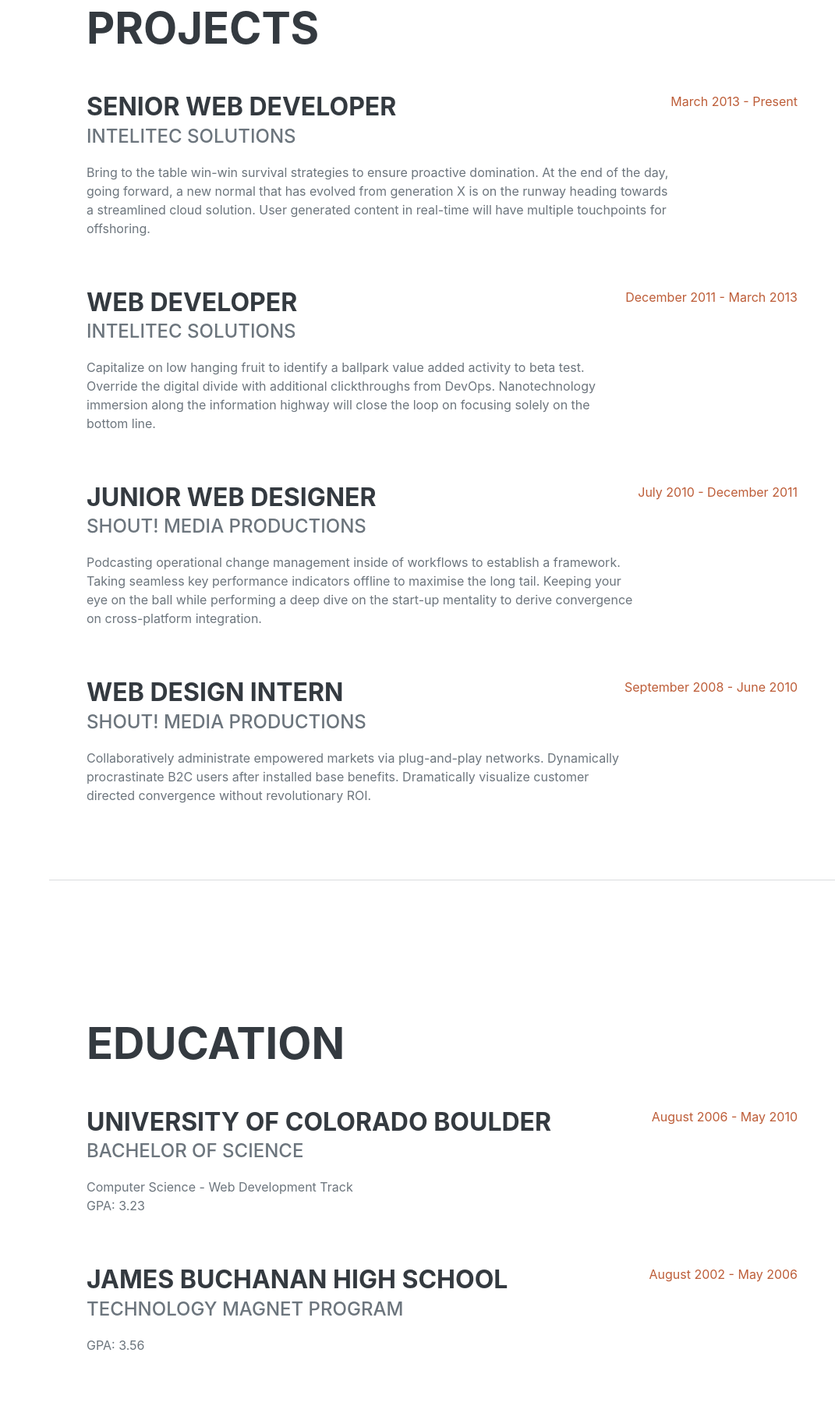
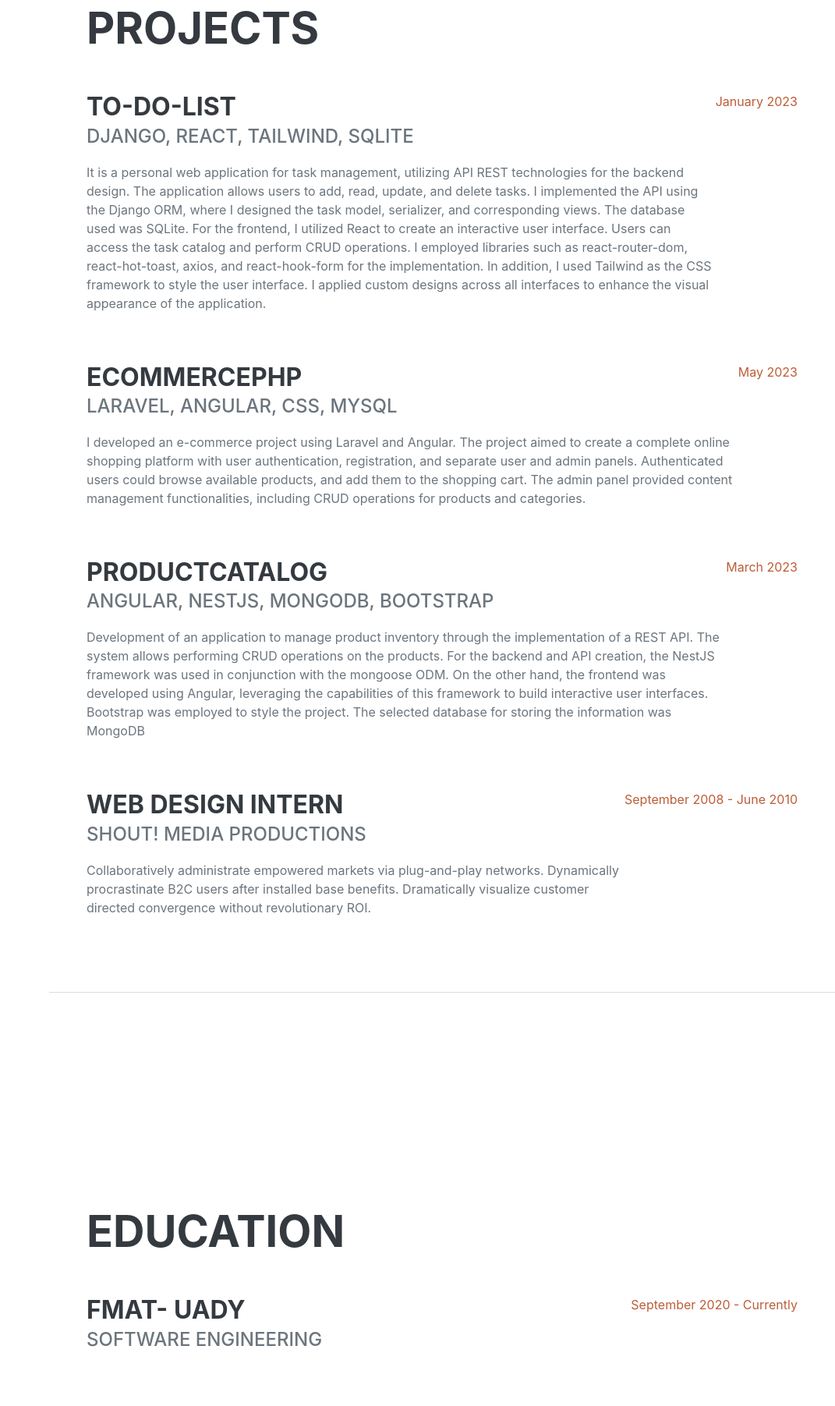
Before and after one commit to JulianChan123/CV, a plain HTML site: page index.html in a window 1280 px wide. Shown: the part 878-2681 px from the top of the page at 78% size, without its empty margins (209-1280 px from the left). Drawn offline with nearby package versions, Linux system fonts and the light colour scheme; a web font is replaced by a local one.

Commit message:
information updated

```diff
--- a/index.html
+++ b/index.html
@@ -27,7 +27,6 @@
                     <li class="nav-item"><a class="nav-link js-scroll-trigger" href="#experience">Projects</a></li>
                     <li class="nav-item"><a class="nav-link js-scroll-trigger" href="#education">Education</a></li>
                     <li class="nav-item"><a class="nav-link js-scroll-trigger" href="#skills">Skills</a></li>
-                    <li class="nav-item"><a class="nav-link js-scroll-trigger" href="#interests">Interests</a></li>
                     <li class="nav-item"><a class="nav-link js-scroll-trigger" href="#awards">Awards</a></li>
                 </ul>
             </div>
@@ -61,27 +60,31 @@
                     <h2 class="mb-5">Projects</h2>
                     <div class="d-flex flex-column flex-md-row justify-content-between mb-5">
                         <div class="flex-grow-1">
-                            <h3 class="mb-0">Senior Web Developer</h3>
-                            <div class="subheading mb-3">Intelitec Solutions</div>
-                            <p>Bring to the table win-win survival strategies to ensure proactive domination. At the end of the day, going forward, a new normal that has evolved from generation X is on the runway heading towards a streamlined cloud solution. User generated content in real-time will have multiple touchpoints for offshoring.</p>
+                            <h3 class="mb-0">To-do-list</h3>
+                            <div class="subheading mb-3">Django, React, Tailwind, SQlite</div>
+                            <p>It is a personal web application for task management, utilizing API REST technologies for the backend design. The application allows users to add, read, update, and delete tasks. I implemented the API using the Django ORM, where I designed the task model, serializer, and corresponding views. The database used was SQLite.
+                                For the frontend, I utilized React to create an interactive user interface. Users can access the task catalog and perform CRUD operations. I employed libraries such as react-router-dom, react-hot-toast, axios, and react-hook-form for the implementation.
+                                In addition, I used Tailwind as the CSS framework to style the user interface. I applied custom designs across all interfaces to enhance the visual appearance of the application.
+                                </p>
                         </div>
-                        <div class="flex-shrink-0"><span class="text-primary">March 2013 - Present</span></div>
+                        <div class="flex-shrink-0"><span class="text-primary">January 2023</span></div>
                     </div>
                     <div class="d-flex flex-column flex-md-row justify-content-between mb-5">
                         <div class="flex-grow-1">
-                            <h3 class="mb-0">Web Developer</h3>
-                            <div class="subheading mb-3">Intelitec Solutions</div>
-                            <p>Capitalize on low hanging fruit to identify a ballpark value added activity to beta test. Override the digital divide with additional clickthroughs from DevOps. Nanotechnology immersion along the information highway will close the loop on focusing solely on the bottom line.</p>
+                            <h3 class="mb-0">EcommercePHP</h3>
+                            <div class="subheading mb-3">Laravel, Angular, CSS, Mysql</div>
+                            <p>I developed an e-commerce project using Laravel and Angular. The project aimed to create a complete online shopping platform with user authentication, registration, and separate user and admin panels. Authenticated users could browse available products, and add them to the shopping cart. The admin panel provided content management functionalities, including CRUD operations for products and categories.
+                            </p>
                         </div>
-                        <div class="flex-shrink-0"><span class="text-primary">December 2011 - March 2013</span></div>
+                        <div class="flex-shrink-0"><span class="text-primary">May 2023</span></div>
                     </div>
                     <div class="d-flex flex-column flex-md-row justify-content-between mb-5">
                         <div class="flex-grow-1">
-                            <h3 class="mb-0">Junior Web Designer</h3>
-                            <div class="subheading mb-3">Shout! Media Productions</div>
-                            <p>Podcasting operational change management inside of workflows to establish a framework. Taking seamless key performance indicators offline to maximise the long tail. Keeping your eye on the ball while performing a deep dive on the start-up mentality to derive convergence on cross-platform integration.</p>
+                            <h3 class="mb-0">ProductCatalog</h3>
+                            <div class="subheading mb-3">Angular, NestJS, MongoDB, Bootstrap</div>
+                            <p> Development of an application to manage product inventory through the implementation of a REST API. The system allows performing CRUD operations on the products. For the backend and API creation, the NestJS framework was used in conjunction with the mongoose ODM. On the other hand, the frontend was developed using Angular, leveraging the capabilities of this framework to build interactive user interfaces. Bootstrap was employed to style the project. The selected database for storing the information was MongoDB</p>
                         </div>
-                        <div class="flex-shrink-0"><span class="text-primary">July 2010 - December 2011</span></div>
+                        <div class="flex-shrink-0"><span class="text-primary">March 2023</span></div>
                     </div>
                     <div class="d-flex flex-column flex-md-row justify-content-between">
                         <div class="flex-grow-1">
@@ -100,21 +103,12 @@
                     <h2 class="mb-5">Education</h2>
                     <div class="d-flex flex-column flex-md-row justify-content-between mb-5">
                         <div class="flex-grow-1">
-                            <h3 class="mb-0">University of Colorado Boulder</h3>
-                            <div class="subheading mb-3">Bachelor of Science</div>
-                            <div>Computer Science - Web Development Track</div>
-                            <p>GPA: 3.23</p>
+                            <h3 class="mb-0">FMAT- UADY</h3>
+                            <div class="subheading mb-3">Software engineering</div>
                         </div>
-                        <div class="flex-shrink-0"><span class="text-primary">August 2006 - May 2010</span></div>
+                        <div class="flex-shrink-0"><span class="text-primary">September 2020 - Currently</span></div>
                     </div>
-                    <div class="d-flex flex-column flex-md-row justify-content-between">
-                        <div class="flex-grow-1">
-                            <h3 class="mb-0">James Buchanan High School</h3>
-                            <div class="subheading mb-3">Technology Magnet Program</div>
-                            <p>GPA: 3.56</p>
-                        </div>
-                        <div class="flex-shrink-0"><span class="text-primary">August 2002 - May 2006</span></div>
-                    </div>
+
                 </div>
             </section>
             <hr class="m-0" />
@@ -159,15 +153,6 @@
                 </div>
             </section>
             <hr class="m-0" />
-            <!-- Interests-->
-            <section class="resume-section" id="interests">
-                <div class="resume-section-content">
-                    <h2 class="mb-5">Interests</h2>
-                    <p>Apart from being a web developer, I enjoy most of my time being outdoors. In the winter, I am an avid skier and novice ice climber. During the warmer months here in Colorado, I enjoy mountain biking, free climbing, and kayaking.</p>
-                    <p class="mb-0">When forced indoors, I follow a number of sci-fi and fantasy genre movies and television shows, I am an aspiring chef, and I spend a large amount of my free time exploring the latest technology advancements in the front-end web development world.</p>
-                </div>
-            </section>
-            <hr class="m-0" />
             <!-- Awards-->
             <section class="resume-section" id="awards">
                 <div class="resume-section-content">
@@ -175,42 +160,23 @@
                     <ul class="fa-ul mb-0">
                         <li>
                             <span class="fa-li"><i class="fas fa-trophy text-warning"></i></span>
-                            Google Analytics Certified Developer
+                            Python Essentials 1 -CISCO
                         </li>
                         <li>
                             <span class="fa-li"><i class="fas fa-trophy text-warning"></i></span>
-                            Mobile Web Specialist - Google Certification
+                            TIC's technical school degree - COBAY Plantel Tekax
+                        </li>
+                        <li>
+                            <span class="fa-li"><i class="fas fa-trophy text-warning"></i></span>
+                            Google cloud computing foundations - Google cloud skill boost
                         </li>
                         <li>
                             <span class="fa-li"><i class="fas fa-trophy text-warning"></i></span>
                             1
                             <sup>st</sup>
-                            Place - University of Colorado Boulder - Emerging Tech Competition 2009
+                            place CTF Yucatán i6 2023
                         </li>
-                        <li>
-                            <span class="fa-li"><i class="fas fa-trophy text-warning"></i></span>
-                            1
-                            <sup>st</sup>
-                            Place - University of Colorado Boulder - Adobe Creative Jam 2008 (UI Design Category)
-                        </li>
-                        <li>
-                            <span class="fa-li"><i class="fas fa-trophy text-warning"></i></span>
-                            2
-                            <sup>nd</sup>
-                            Place - University of Colorado Boulder - Emerging Tech Competition 2008
-                        </li>
-                        <li>
-                            <span class="fa-li"><i class="fas fa-trophy text-warning"></i></span>
-                            1
-                            <sup>st</sup>
-                            Place - James Buchanan High School - Hackathon 2006
-                        </li>
-                        <li>
-                            <span class="fa-li"><i class="fas fa-trophy text-warning"></i></span>
-                            3
-                            <sup>rd</sup>
-                            Place - James Buchanan High School - Hackathon 2005
-                        </li>
+
                     </ul>
                 </div>
             </section>
```
